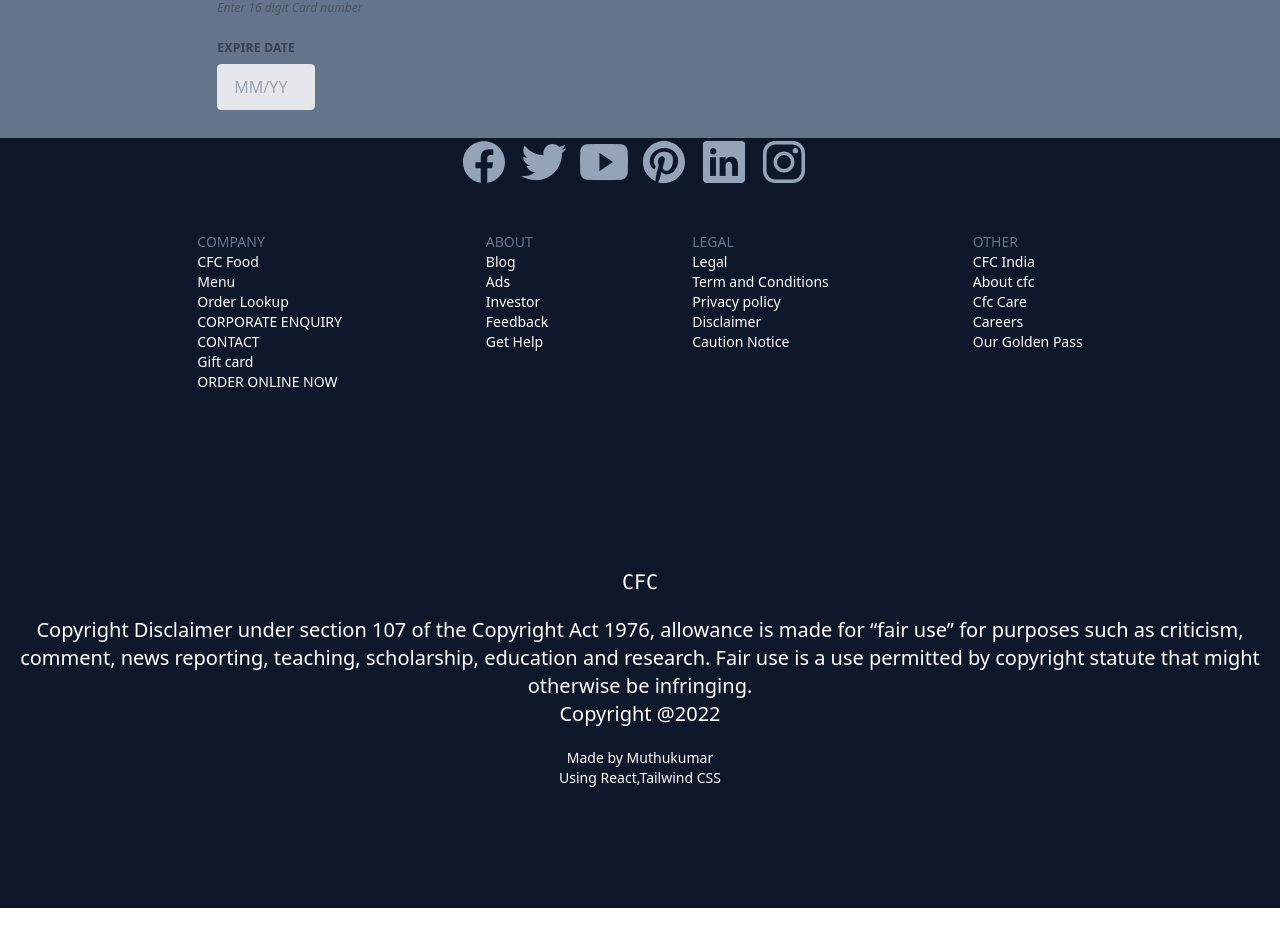
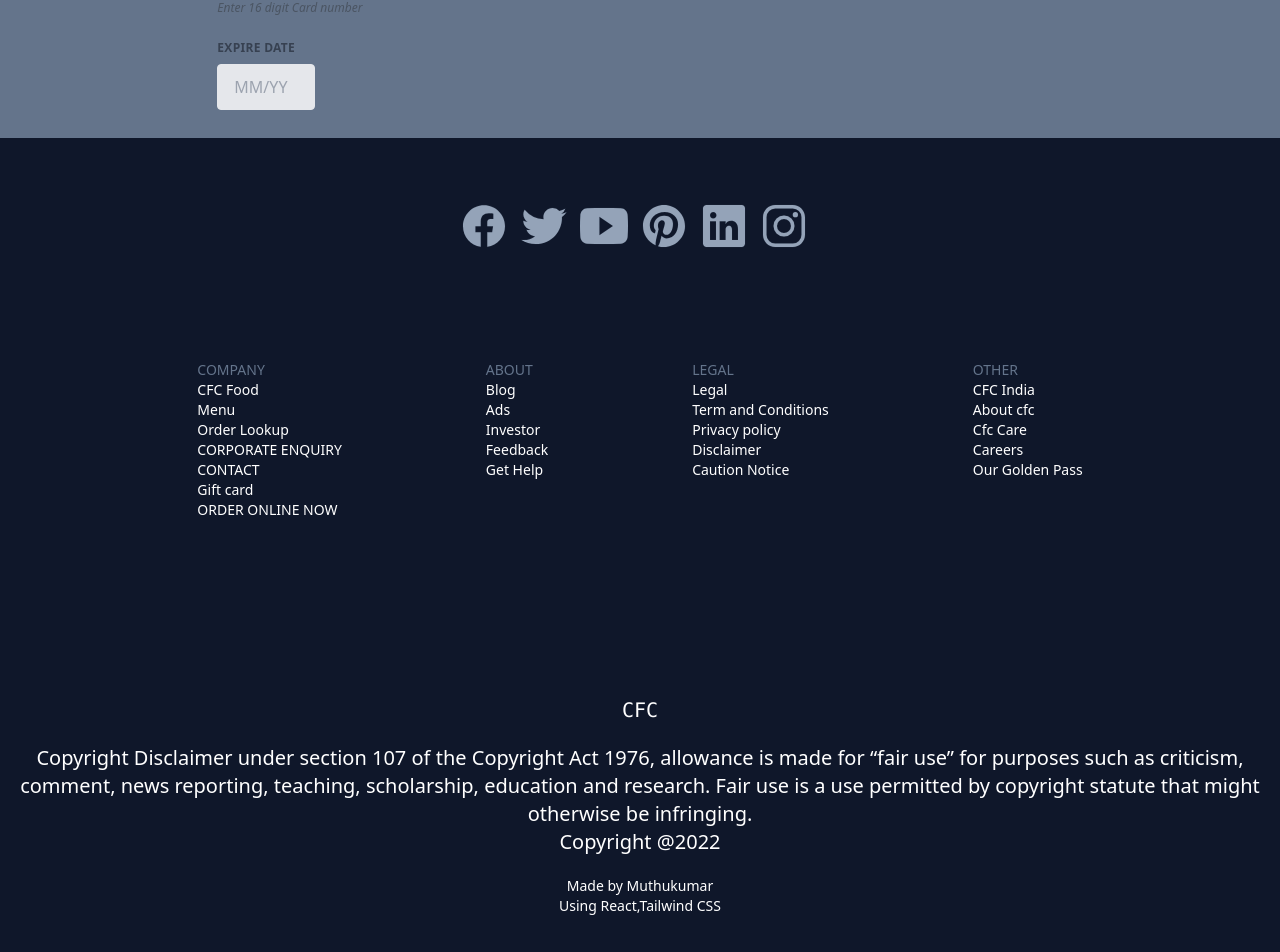
Before and after one commit to Mkumar0802/food_app_client, a React (Create React App) app: page /paymentconfirmation in a window 1280 px wide. Shown: the part 452-1404 px from the top of the page. Before the commit the page ends 1360 px from the top, so only its background shows below. Built offline with nearby package versions, Linux system fonts and the light colour scheme.

Commit message:
aligment fix

```diff
--- a/src/Components/Footer.js
+++ b/src/Components/Footer.js
@@ -5,7 +5,7 @@ import { Link} from "react-router-dom";
 
 function Footer() {
     return (
-        <div className=" bg-slate-900 text-white   text-xs md:text-sm py-10  ">
+        <div className=" bg-slate-900 text-white   text-xs md:text-sm py-10 p-5 ">
             <div className="flex grid-cols-6  space-x-10 md:space-x-36 justify-center  ">
 
                 <div>
--- a/src/Components/SocialLinks.js
+++ b/src/Components/SocialLinks.js
@@ -4,7 +4,7 @@ import React from 'react'
 
 function SocialLinks({ alignment = 'start' }) {
     return (
-        <div className='w-auto bg-slate-900 '>
+        <div className='w-auto bg-slate-900 py-16'>
             <div className={`flex  justify-center lg:justify-${alignment}   `}>
                 <div className="justify-start hidden"></div>
 
```
